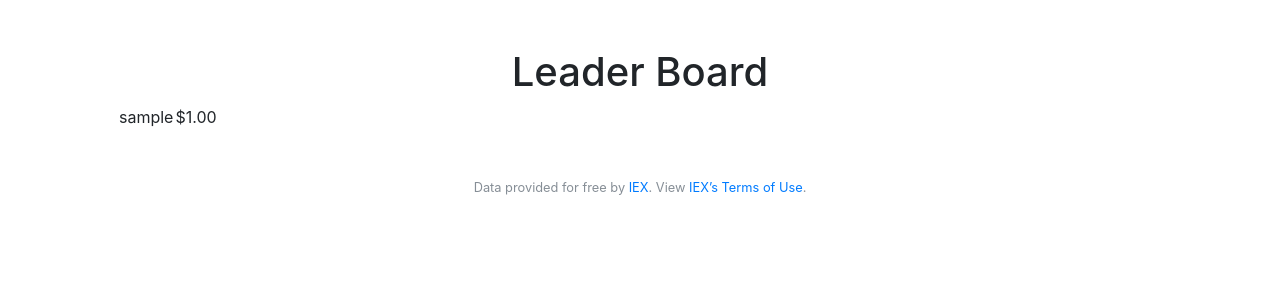
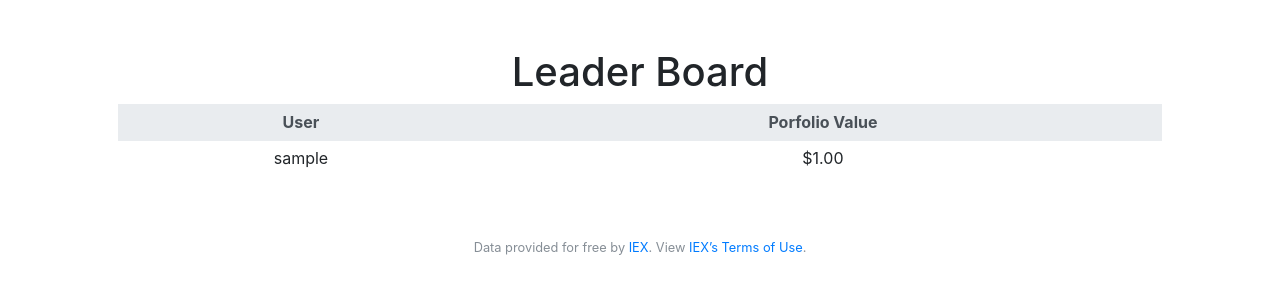
Before and after one commit to bennett39/stock-trader-flask, a Flask app: page /leaders in a window 1280 px wide. Shown: the part 79-379 px from the top of the page. Run offline with Flask 2, Linux system fonts and the light colour scheme; the visitor is signed in with stand-in values (Sample User, id 1); tables that the repository leaves empty hold one stand-in row (values such as "Sample post"); some libraries are stand-ins or nearby versions.

Commit message:
Add style to leader board

```diff
--- a/templates/leaders.html
+++ b/templates/leaders.html
@@ -6,7 +6,14 @@
 
 {% block main %}
     <h1>Leader Board</h1>
-    <table>
+    <div class="table-responsive table-hover">
+      <table class="table table-sm">
+        <thead class="thead-light">
+          <tr>
+            <th>User</th>
+            <th>Porfolio Value</th>
+          </tr>
+        </thead>
         <tbody>
           {% for leader in leaders %}
           <tr>
@@ -16,4 +23,5 @@
           {% endfor %}
         </tbody>
       </table>
+    </div>
 {% endblock %}
```
Lines whose indentation alone changed are shown as unchanged.
